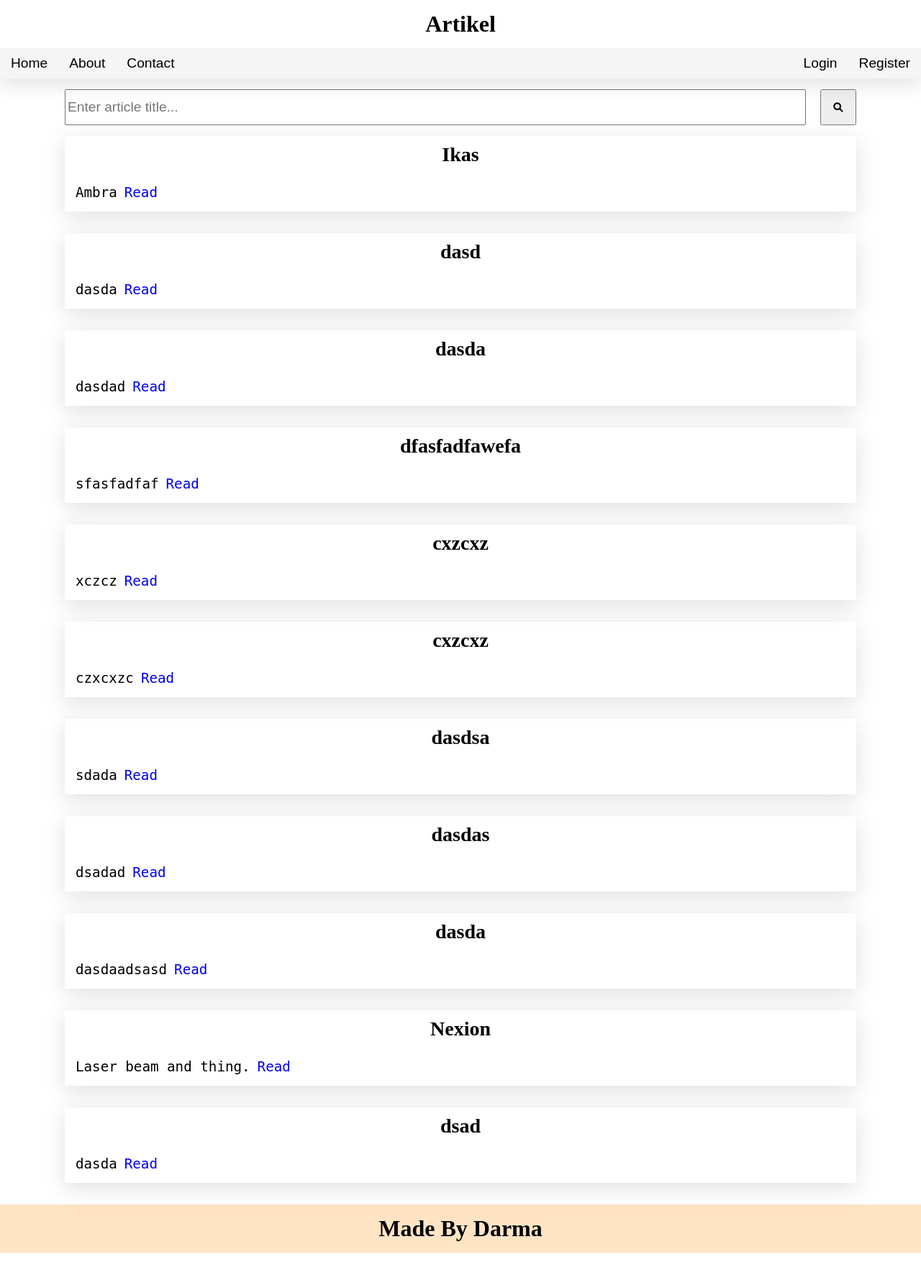
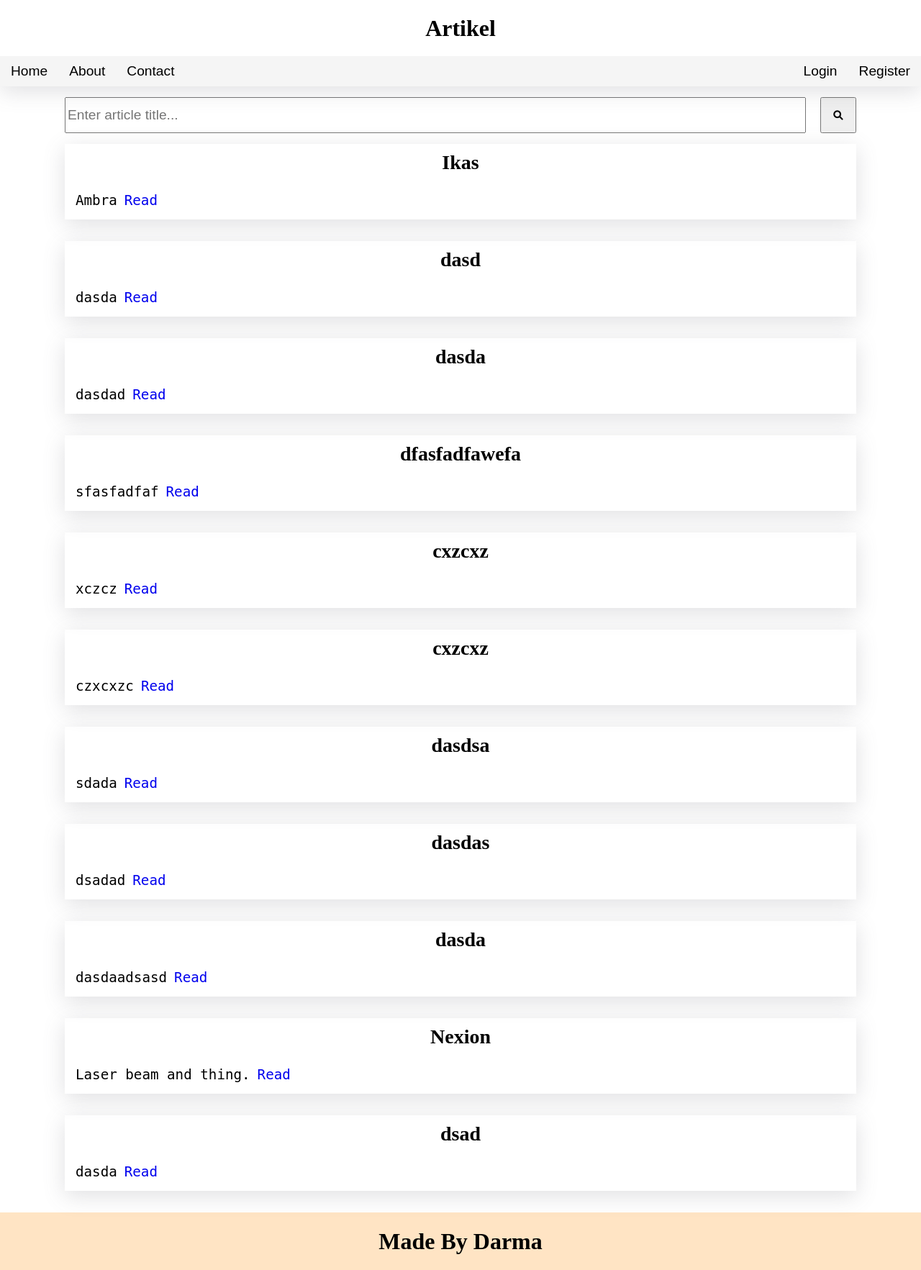
Before and after one commit to DarmaPutra55/Simple-Article, a PHP site: page /index/ in a window 1280 px wide. Shown: the whole page at 72% size. Before the commit the page ends 1741 px from the top, so only its background shows below. Run offline with PHP 8.4, Linux system fonts and the light colour scheme; data comes from the database, SQL or seed files in the repository.

Commit message:
+Code optimization

```diff
--- a/css/simple.css
+++ b/css/simple.css
@@ -120,9 +120,7 @@ body .main-wrapper {
 }
 
 body .main-wrapper .header-wrapper {
-  -webkit-box-flex: 1;
-      -ms-flex-positive: 1;
-          flex-grow: 1;
+  min-height: 15vh;
   width: 100%;
   background-color: white;
   position: -webkit-sticky;
@@ -271,9 +269,7 @@ body .main-wrapper .header-wrapper .side-menu-expand-button-wrapper .side-menu-e
 }
 
 body .main-wrapper .content-wrapper {
-  -webkit-box-flex: 2;
-      -ms-flex-positive: 2;
-          flex-grow: 2;
+  min-height: 90vh;
   width: 100%;
   position: relative;
   top: 0;
@@ -828,9 +824,7 @@ body .main-wrapper .content-wrapper .main-content .login-menu-wrapper .login-men
 }
 
 body .main-wrapper .footer-wrapper {
-  -webkit-box-flex: 1;
-      -ms-flex-positive: 1;
-          flex-grow: 1;
+  min-height: 10vh;
   width: 100%;
   background-color: bisque;
   display: -webkit-box;
--- a/css/simple.scss
+++ b/css/simple.scss
@@ -32,7 +32,8 @@ body {
         flex-direction: column;
 
         .header-wrapper {
-            flex-grow: 1;
+            //flex-grow: 1;
+            min-height: 15vh;
             width: 100%;
             background-color: white;
             position: sticky;
@@ -87,7 +88,8 @@ body {
         }
 
         .content-wrapper {
-            flex-grow: 2;
+            //flex-grow: 2;
+            min-height: 90vh;
             width: 100%;
             position: relative;
             top: 0;
@@ -107,7 +109,8 @@ body {
 
 
         .footer-wrapper {
-            flex-grow: 1;
+            //flex-grow: 1;
+            min-height: 10vh;
             width: 100%;
             background-color: bisque;
             display: flex;
--- a/index.html
+++ b/index.html
@@ -12,9 +12,9 @@
     <meta id="viewport" name="viewport" content="width=device-width, initial-scale=1.0">
 </head>
 
-<body class="hide">
+<body>
     <div class="side-wrapper" id="side-wrapper">
-
+        <div id="shadow" class="modal-shadow hide"></div>
     </div>
     <div class="main-wrapper" id="main-wrapper">
         <div class="header-wrapper" id="header-wrapper">
--- a/js/modal.js
+++ b/js/modal.js
@@ -1,4 +1,4 @@
-const makeShadow = (modalCloseCallback) => {
+const makeShadow = () => {
     const body = document.getElementsByTagName('body')[0];
     const shadow = document.createElement('div');
     shadow.classList.add('modal-shadow');
@@ -9,7 +9,6 @@ const makeShadow = (modalCloseCallback) => {
         if(e.target.classList.contains('modal-shadow')){
             shadow.remove();
             stopSroll();
-            modalCloseCallback();
         }
     });
 }
--- a/js/navbar.js
+++ b/js/navbar.js
@@ -20,18 +20,10 @@ const fetchContent = async (link) => {
     return result;
 }
 
-const makeSideMenuShadow = () => {
-    const side = document.getElementById('side-wrapper');
-    const shadow = document.createElement('div');
-    shadow.id = "side-menu-shadow";
-    shadow.classList.add('modal-shadow');
-    side.insertAdjacentElement('afterbegin', shadow);
-    stopSroll();
-
-    shadow.addEventListener('click', (e) => {
+const setSideMenuEvent = () => {
+    const side = document.getElementById("side-wrapper");
+    side.addEventListener('click', (e) => {
         if(e.target.classList.contains('modal-shadow')){
-            shadow.remove();
-            stopSroll();
             toggleSideMenu();
         }
     });
@@ -45,7 +37,10 @@ const stopSroll = () => {
 
 const toggleSideMenu = () => {
     const sideMenu = document.getElementById('side-menu');
+    const shadow = document.getElementById('shadow');
     sideMenu.classList.toggle('collapse');
+    shadow.classList.toggle("hide");
+    stopSroll();
 }
 
 const setUsername = () => {
@@ -72,9 +67,9 @@ const showNormalNavContent = async () => {
 
 const setSidemenuExpandEvent = () => {
     const sideMenuExpandButton = document.getElementById('side-menu-expand-button');
+    setSideMenuEvent();
     sideMenuExpandButton.addEventListener('click', (e)=>{
         e.preventDefault();
-        makeSideMenuShadow();
         setSide((window.scrollY)+"px");
         toggleSideMenu();
     });
--- a/js/simple.js
+++ b/js/simple.js
@@ -22,7 +22,7 @@ const pageStart = async () =>{
     await showNav(cekCookiesUsername());
     await showContent()
     addWindowHistoryEvent();
-    body[0].classList.toggle('hide');
+    //body[0].classList.toggle('hide');
 }
 
 pageStart();
--- a/view/article-read.html
+++ b/view/article-read.html
@@ -1,7 +1,7 @@
 <div class="article-content-wrapper" id = "article-read-wrapper">
     <div class="article-content-box">
         <div class = "article-read-box">
-            <h1 class = "article-title" id="article-title">Lorem Ipsum</h1>
+            <h1 class = "article-title" id="article-title"></h1>
             <pre class = "article-text" id="article-text"> <!-- Change p to pre later and add white-spare to the css -->
             </pre>
         </div>
```
Also changed, not shown: 1 other file.
